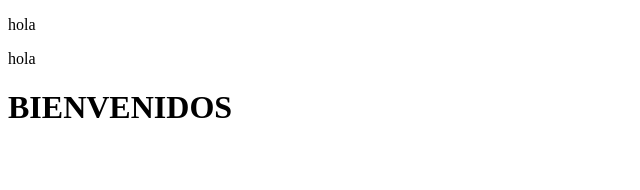
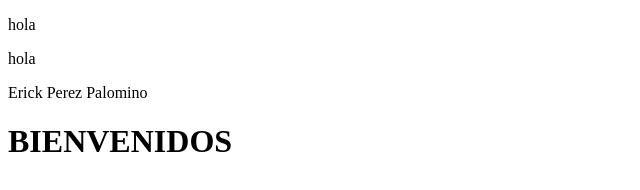
Before and after one commit to erickperez123/virtualization, a plain HTML site: page index.html in a window 1280 px wide. Shown: the whole page, without its empty margins (0-640 px from the left). Drawn offline with Linux system fonts and the light colour scheme.

Commit message:
add index.html

```diff
--- a/index.html
+++ b/index.html
@@ -7,6 +7,7 @@
     <title>Virtualization class by Erick Perez Palomino</title>
     <p>hola</p>
     <p>hola</p>
+    <p>Erick Perez Palomino</p>
 
 </head>
 <body>
```
